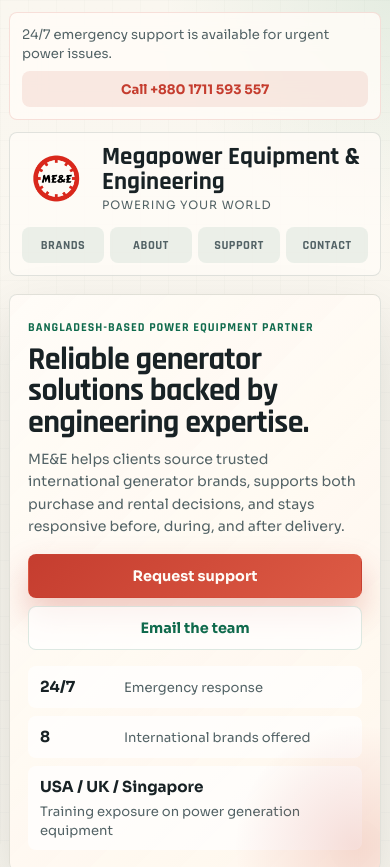
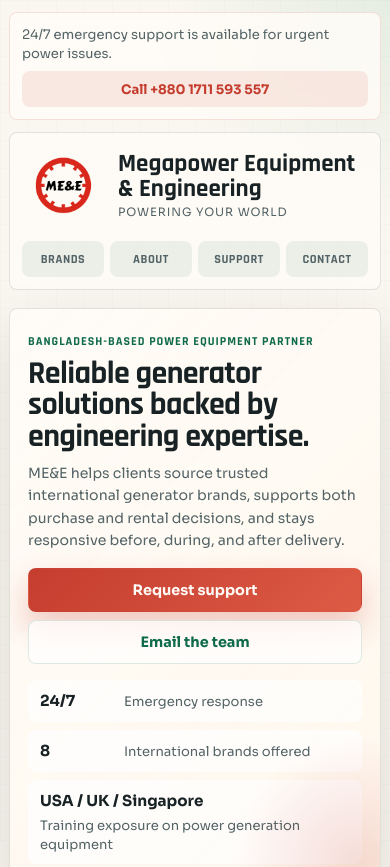
Before and after one commit to Nayab-23/me-e, a website: page index.html in a window 390 px wide. Shown: the top 867 px of the page. Drawn offline with Linux system fonts and the light colour scheme.

Commit message:
enlarge mobile header logo

```diff
--- a/styles.css
+++ b/styles.css
@@ -824,13 +824,13 @@
 
   .brand {
     display: grid;
-    grid-template-columns: 68px minmax(0, 1fr);
-    gap: 12px;
+    grid-template-columns: 88px minmax(0, 1fr);
+    gap: 14px;
     width: 100%;
   }
 
   .brand-mark {
-    width: 68px;
+    width: 88px;
   }
 
   .brand-text {
@@ -1152,6 +1152,14 @@
     width: min(100% - 18px, 1180px);
   }
 
+  .brand {
+    grid-template-columns: 82px minmax(0, 1fr);
+  }
+
+  .brand-mark {
+    width: 82px;
+  }
+
   .hero h1 {
     font-size: 2rem;
   }
```
